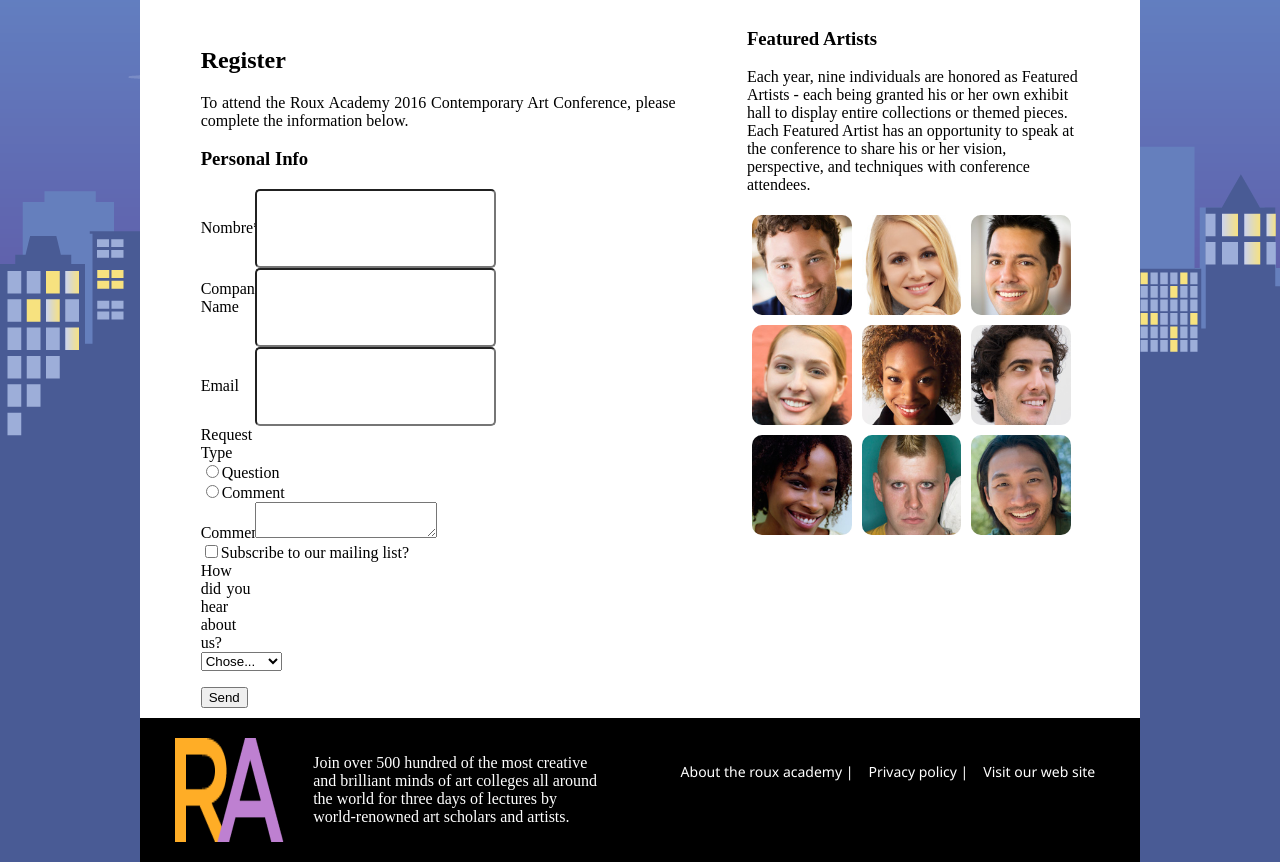
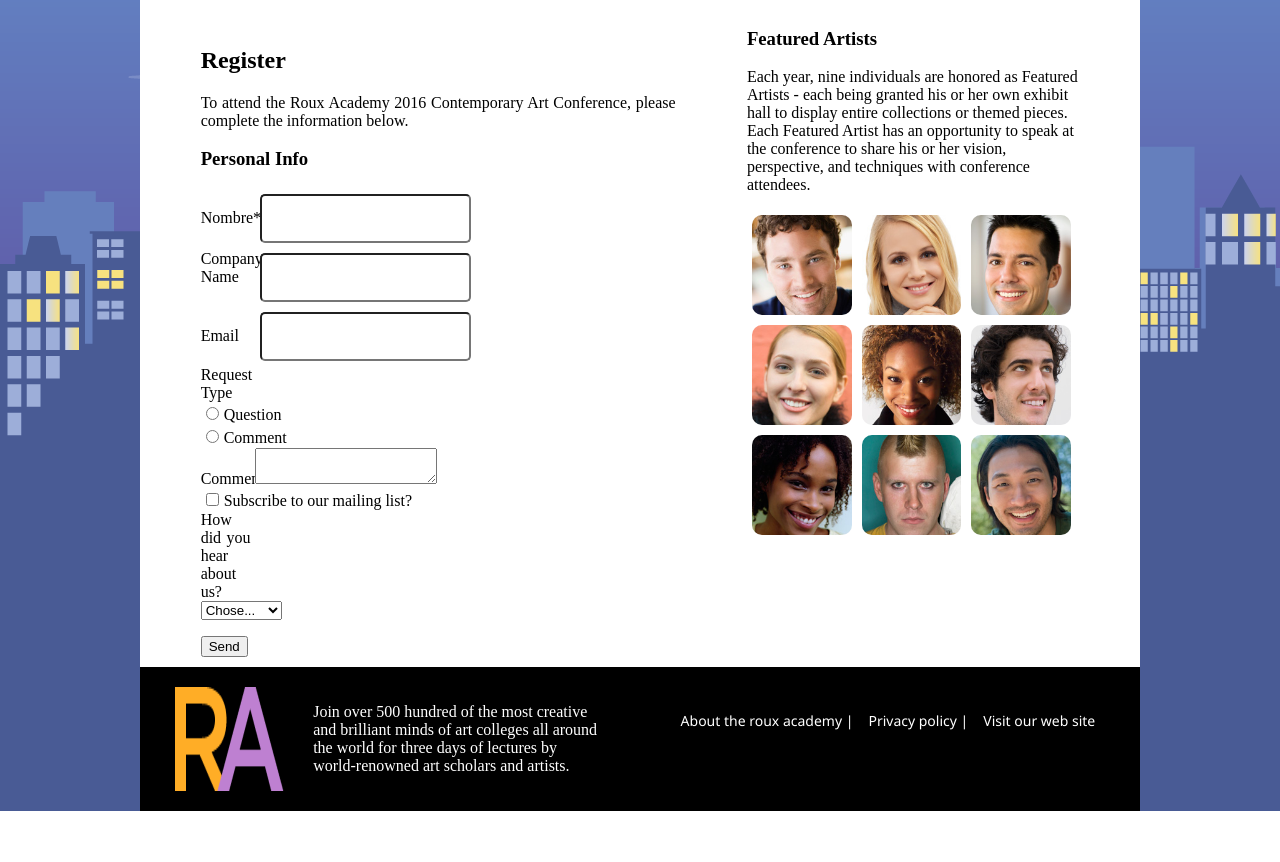
Before and after one commit to Cristal-Toscano/Cristal-Toscano.github.io, a PHP site: page /ProyectoU3/registerInfo.php in a window 1280 px wide. Shown: the part 582-1444 px from the top of the page. After the commit the page ends 1393 px from the top, so only its background shows below. Run offline with PHP 8.4, Linux system fonts and the light colour scheme.

Commit message:
Update StyleRegister.css

```diff
--- a/ProyectoU3/css/StyleRegister.css
+++ b/ProyectoU3/css/StyleRegister.css
@@ -183,7 +183,8 @@ label{
 }
 
 input{
-    padding: 30px;
+    padding: 15px;
+    margin:5px;
     border-radius: 5px;
 
 }
```
